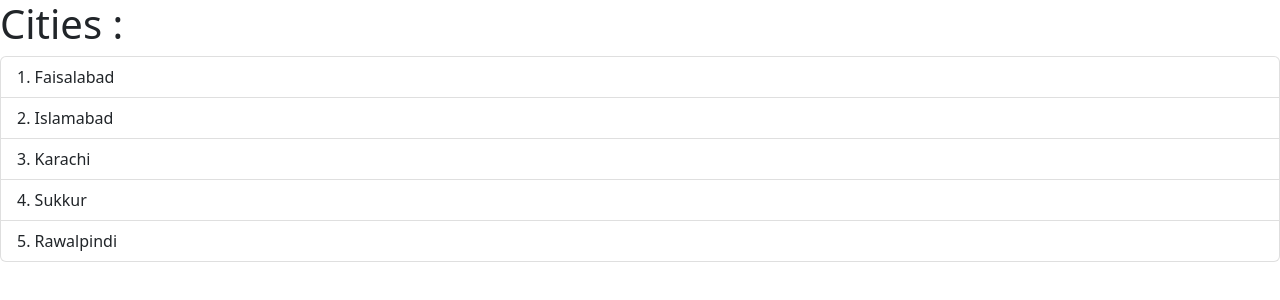
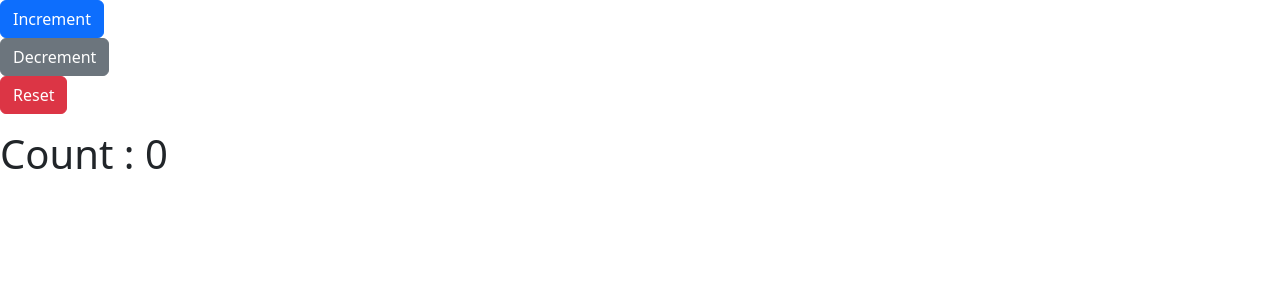
Before and after one commit to ammadmohsin/React-Course, a React (Vite) app in the folder react-app/: page / in a window 1280 px wide. Shown: the top 300 px of the page. Built offline with nearby package versions, Linux system fonts and the light colour scheme.

Commit message:
React Course

```diff
--- a/react-app/src/App.tsx
+++ b/react-app/src/App.tsx
@@ -1,21 +1,84 @@
-import ListGroup from "./components/ListGroup";
-// import "function" from "filePath";
+// import ListGroup from "./components/ListGroup"; => (import "function" from "filePath";)
+import { useState } from "react";
+import Alert from "./components/Alert";
+import Button from "./components/Button";
 
 function App() {
-  // return <div><Message></Message></div> OR
-  const items = ["Faisalabad", "Islamabad", "Karachi", "Sukkur", "Rawalpindi"];
-  //onSelectItem handler :
-  const handleSelectedItem = (item : string) => {
-    console.log(item);
-  }
+  const [alertVisible, setAlertVisibility] = useState(false);
+  let [count, handlecount] = useState(0);
 
   return (
     <div>
-      {/* <ListGroup /> */}
-      <ListGroup items={items} heading="Cities" onSelectItem={handleSelectedItem}/>
-      {/*passing a static value in heading so no need to use curly bracket. */}
+      <Button
+        color="primary"
+        onClick={() => handlecount(count >= 20 ? (count = 20) : count + 1)}
+      >
+        Increment
+      </Button>
+      <Button
+        color="secondary"
+        onClick={() => handlecount(count <= 0 ? (count = 0) : count - 1)}
+      >
+        Decrement
+      </Button>
+      <Button color="danger" onClick={() => handlecount((count = 5))}>
+        Reset
+      </Button>
+      <p></p>
+      <h1>Count : {count}</h1>
     </div>
   );
 }
 
 export default App;
+
+// EVENT HANDLER, DYNAMIC LIST RENDERING, PROPS, CHANGING STATE:
+// function App() {
+//   // return <div><Message></Message></div> OR
+//   const items = ["Faisalabad", "Islamabad", "Karachi", "Sukkur", "Rawalpindi"];
+//   //onSelectItem handler :
+//   const handleSelectedItem = (item: string) => {
+//     console.log(item);
+//   };
+
+//   return (
+//     <div>
+//       {/* <ListGroup /> */}
+//       <ListGroup
+//         items={items}
+//         heading="Cities"
+//         onSelectItem={handleSelectedItem}
+//       />
+//       {/*passing a static value in heading so no need to use curly bracket. */}
+//     </div>
+//   );
+// }
+
+// PASSING Children : (Alert Component)
+// function App() {
+//   return (
+//     <Alert>
+//       {/* This is the Alert Component ! (If children data type is string.) */}
+//       {/* FOR HTML CODE : */}
+//       Hello Ammad.
+//       <p>This is the html code inside the component</p>
+//       because of - children : ReactNode
+//     </Alert>
+//   );
+// }
+
+// WORKING WITH BUTTONS :
+// function App() {
+//   const [alertVisible, setAlertVisibility] = useState(false);
+
+//   return (
+//     <div>
+//       {alertVisible && (
+//         <Alert onClose={() => setAlertVisibility(false)}>My Alert</Alert>
+//       )}
+//       <Button onClick={() => setAlertVisibility(true)} color={"danger"}>
+//         Click me
+//       </Button>
+//     </div>
+//   );
+// }
--- /dev/null
+++ b/react-app/src/components/Alert.tsx
@@ -0,0 +1,24 @@
+import { ReactNode } from "react";
+interface Props {
+  //text: string;
+  children: ReactNode;
+  onClose: () => void;
+}
+
+// function Alert({ text } : Props) {
+function Alert({ children, onClose }: Props) {
+  return (
+    <div className="alert alert-primary alert-dismissible">
+      {children}
+      <button
+        type="button"
+        className="btn-close"
+        data-bs-dismiss="alert"
+        aria-label="Close"
+        onClick={onClose}
+      ></button>
+    </div>
+  );
+}
+
+export default Alert;
--- /dev/null
+++ b/react-app/src/components/Button.tsx
@@ -0,0 +1,21 @@
+import { ReactNode } from "react";
+
+interface Props {
+    children: ReactNode;
+    color?: 'primary' | 'secondary' | 'danger';
+    // '?' means property is optional.
+    // '|' union operator : too make sure no other values passed other than given ones.
+    onClick: () => void;
+}
+
+function Button({ children, color = 'primary', onClick }: Props) {
+  return (
+    <div>
+          <button className={"btn btn-" + color} onClick={onClick}>
+        {children}
+      </button>
+    </div>
+  );
+}
+
+export default Button;
```
